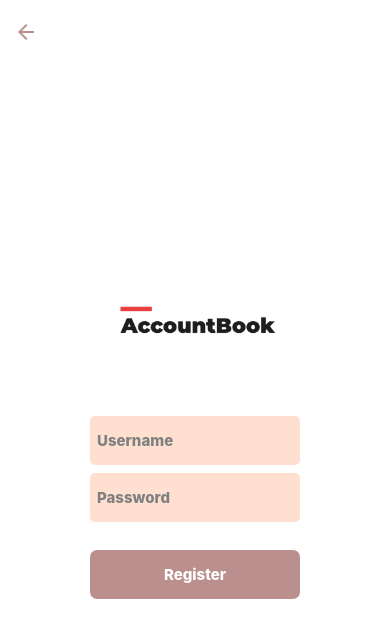
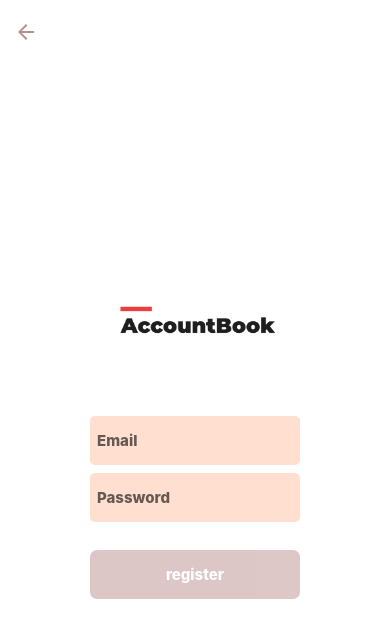
Before and after one commit to minki-afun/accountBookRN, a React Native app: screen /Register in a window 390 px wide. Shown: the top 638 px of the page. Built offline with nearby package versions, Linux system fonts and the light colour scheme.

Commit message:
watch 수정

```diff
--- a/screens/Login.js
+++ b/screens/Login.js
@@ -7,6 +7,7 @@ import { logUserIn } from "../apollo"
 import ButtonTemp from "../components/main/ButtonTemp"
 import LogoLayout from "../components/main/LogoLayout"
 
+// grapql 쿼리
 const LOGIN_MUTATION = gql`
   mutation login($email: String!, $password: String!) {
     login(email: $email, password: $password) {
@@ -27,22 +28,26 @@ const Login = ({ route: { params } }) => {
   })
   // 해당 input 입력 후 다음 input으로 자동이동
   const passwordRef = useRef()
+  // ref연결
+  const onNext = (nextOne) => {
+    nextOne?.current?.focus()
+  }
   // 제출 후 데이터 결과 및 처리과정
   const onCompleted = async (data) => {
     const {
-      login: { result, token },
+      login: { result, token, error },
     } = data
     if (result) {
       await logUserIn(token)
+    } else {
+      alert(error)
     }
   }
   // grapql 연결
   const [logInMutation, { loading }] = useMutation(LOGIN_MUTATION, {
     onCompleted,
   })
-  const onNext = (nextOne) => {
-    nextOne?.current?.focus()
-  }
+  // 데이터 처리
   const onData = (data) => {
     if (!loading) {
       logInMutation({
--- a/screens/Register.js
+++ b/screens/Register.js
@@ -1,37 +1,97 @@
-import React, { useRef } from "react"
-import { useForm } from "react-hook-form"
+import { gql, useMutation } from "@apollo/client"
+import React, { useEffect, useRef } from "react"
+import { useForm, useWatch } from "react-hook-form"
 import { Text, View } from "react-native"
 import styled from "styled-components/native"
 import ButtonTemp from "../components/main/ButtonTemp"
 import LogoLayout from "../components/main/LogoLayout"
 
+const CREATE_ACCOUNT_MUTATION = gql`
+  mutation createAccount($email: String!, $password: String!) {
+    createAccount(email: $email, password: $password) {
+      result
+      error
+    }
+  }
+`
+
 const Register = ({ navigation }) => {
-  const { register, handleSubmit, setValue, getValues } = useForm()
+  // React Native에 Form형식은 없지만 대용으로 useForm 가능
+  const { register, handleSubmit, setValue, watch } = useForm()
   // 해당 input 입력 후 다음 input으로 자동이동
   const passwordRef = useRef()
   const onNext = (nextOne) => {
     nextOne?.current?.focus()
   }
+  // 제출 후 데이터 결과 및 처리과정
+  const onCompleted = (data) => {
+    const {
+      createAccount: { result, error },
+    } = data
+    const { email, password } = watch()
+    if (result) {
+      navigation.navigate("Login", {
+        email,
+        password,
+      })
+    } else {
+      alert(error)
+    }
+  }
+  // graphql 연결
+  const [createAccountMutation, { loading }] = useMutation(
+    CREATE_ACCOUNT_MUTATION,
+    {
+      onCompleted,
+    }
+  )
+  // 데이터 처리
+  const onData = (data) => {
+    if (!loading) {
+      createAccountMutation({
+        variables: {
+          ...data,
+        },
+      })
+    }
+  }
+  // 필수 항목 표시
+  useEffect(() => {
+    register("email", {
+      required: true,
+    })
+    register("password", {
+      required: true,
+    })
+  }, [register])
 
   return (
     <LogoLayout>
       <TextInput
-        placeholder="Username"
+        value={watch("email")}
+        placeholder="Email"
+        placeholderTextColor="rgba(0,0,0,0.6)"
         returnKeyType="next"
         autoCapitalize="none"
-        placeholderTextColor="gray"
         onSubmitEditing={() => onNext(passwordRef)}
+        onChangeText={(text) => setValue("email", text)}
       />
       <TextInput
+        value={watch("password")}
         ref={passwordRef}
         placeholder="Password"
+        placeholderTextColor="rgba(0,0,0,0.6)"
         secureTextEntry
         returnKeyType="done"
         lastone={true}
-        placeholderTextColor="gray"
-        onSubmitEditing={() => console.log("제출")}
+        onSubmitEditing={handleSubmit(onData)}
+        onChangeText={(text) => setValue("password", text)}
       />
-      <ButtonTemp onPress={() => console.log("제출")} text="Register" />
+      <ButtonTemp
+        text="register"
+        disabled={!watch("email") || !watch("password")}
+        onPress={handleSubmit(onData)}
+      />
     </LogoLayout>
   )
 }
@@ -47,5 +107,5 @@ const TextInput = styled.TextInput`
   font-weight: 800;
   margin-bottom: ${(props) => (props.lastOne ? 15 : 8)}px;
   background-color: rgba(250, 150, 100, 0.3);
-  color: white;
+  color: rgba(0, 0, 0, 0.6);
 `
```
